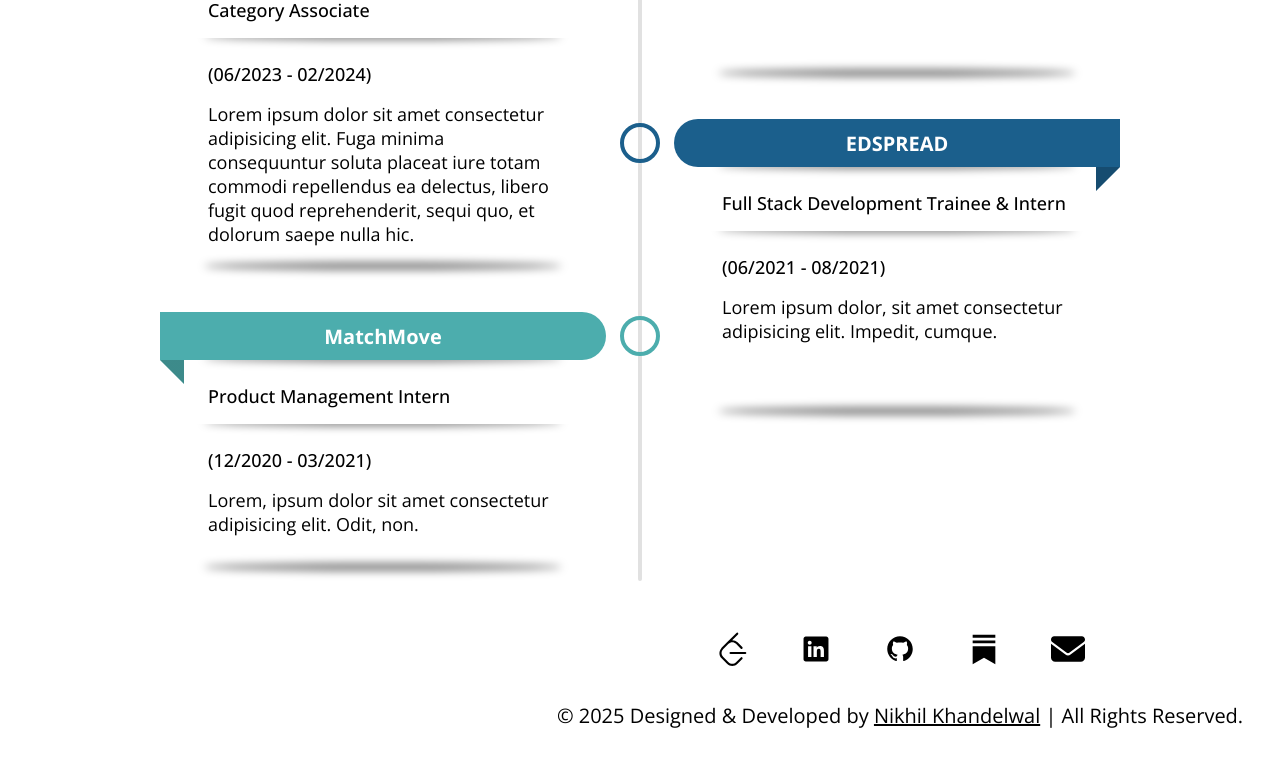
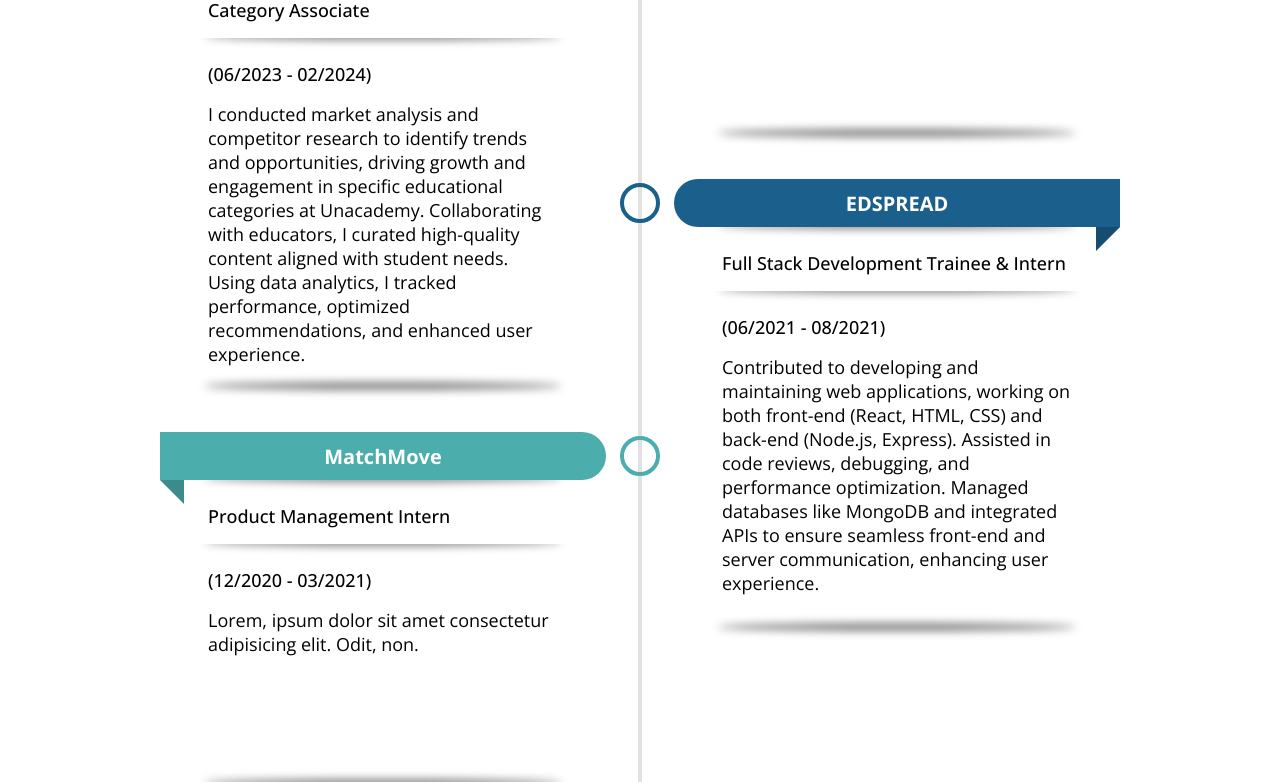
Before and after one commit to nikhilkhandelwal006/nikhilkhandelwal.me, a React (Vite) app: page /experience in a window 1280 px wide. Shown: the part 718-1500 px from the top of the page. Before the commit the page ends 1477 px from the top, so only its background shows below. Built offline with nearby package versions, Linux system fonts and the light colour scheme; a web font is replaced by a local one.

Commit message:
experience title added

```diff
--- a/src/pages/Experience/Experience.jsx
+++ b/src/pages/Experience/Experience.jsx
@@ -36,10 +36,7 @@
           <div className="title">(06/2023 - 02/2024)</div>
 
           <div className="descr">
-            Lorem ipsum dolor sit amet consectetur adipisicing elit. Fuga minima
-            consequuntur soluta placeat iure totam commodi repellendus ea
-            delectus, libero fugit quod reprehenderit, sequi quo, et dolorum
-            saepe nulla hic.
+          I conducted market analysis and competitor research to identify trends and opportunities, driving growth and engagement in specific educational categories at Unacademy. Collaborating with educators, I curated high-quality content aligned with student needs. Using data analytics, I tracked performance, optimized recommendations, and enhanced user experience.
           </div>
         </li>
         <li style={{ "--accent-color": "#1B5F8C" }}>
@@ -50,8 +47,7 @@
           </div>
           <div className="title">(06/2021 - 08/2021)</div>
           <div className="descr">
-            Lorem ipsum dolor, sit amet consectetur adipisicing elit. Impedit,
-            cumque.
+          Contributed to developing and maintaining web applications, working on both front-end (React, HTML, CSS) and back-end (Node.js, Express). Assisted in code reviews, debugging, and performance optimization. Managed databases like MongoDB and integrated APIs to ensure seamless front-end and server communication, enhancing user experience.
           </div>
         </li>
         <li style={{ "--accent-color": "#4CADAD" }}>
```
